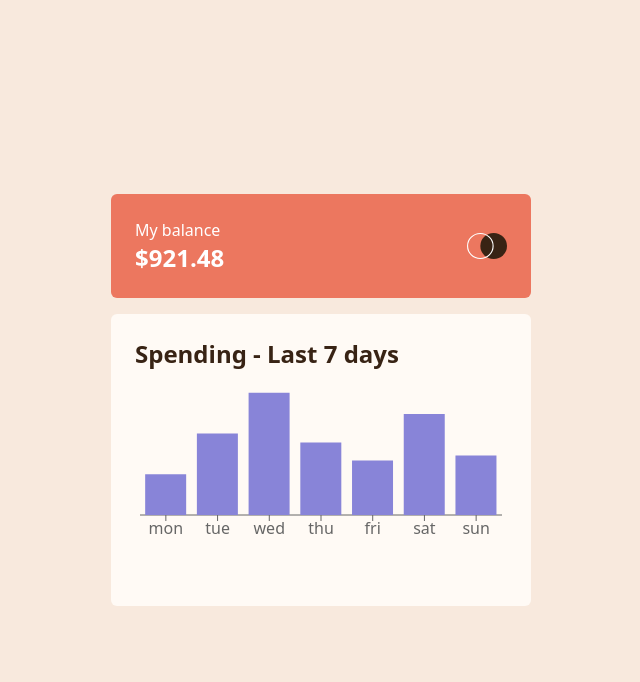
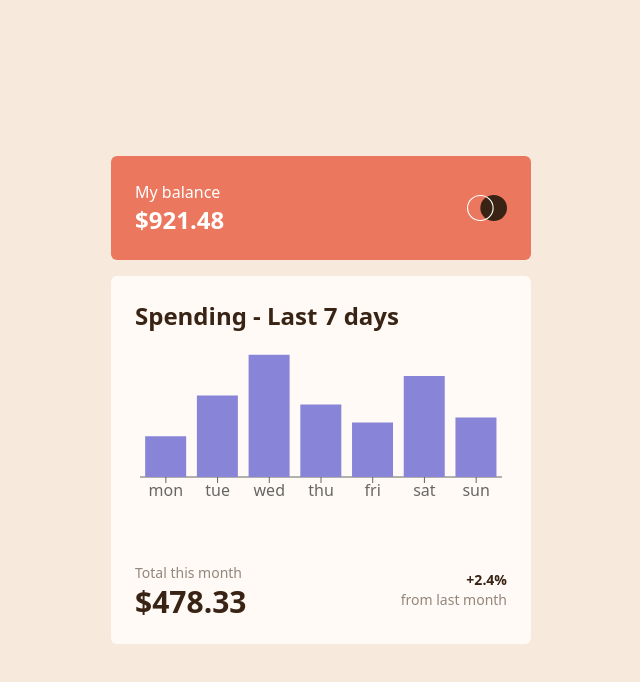
Before and after one commit to radriann21/expenses-charts-component-react, a React (Vite) app: page / in a window 1280 px wide. Shown: the top 682 px of the page, without its empty margins (319-959 px from the left). Built offline with nearby package versions, Linux system fonts and the light colour scheme.

Commit message:
feat: added custom tooltip

```diff
--- a/src/components/ChartsComponent.tsx
+++ b/src/components/ChartsComponent.tsx
@@ -1,12 +1,13 @@
 import data from "../data.json"
 import { ResponsiveContainer, BarChart, XAxis, Tooltip, Bar } from "recharts";
+import { CustomTooltip } from "./CustomTooltip";
 
 export const ChartsComponent = () => {
   return (
     <ResponsiveContainer height={180}>
       <BarChart data={data}>
         <XAxis dataKey="day" />
-        <Tooltip />
+        <Tooltip content={<CustomTooltip />} />
         <Bar dataKey="amount" fill="#8884d8" />
       </BarChart>
     </ResponsiveContainer>
--- /dev/null
+++ b/src/components/CustomTooltip.tsx
@@ -0,0 +1,10 @@
+export const CustomTooltip = ({ active, payload }: CustomTooltipProps) => {
+  if (active && payload && payload.length) {
+    return (
+      <div className="p-2 w-fit h-fit bg-neutral-dark-brown rounded-md text-sm font-bold text-neutral-cream">
+        <span>${payload[0].payload.amount}</span>
+      </div>
+    )
+  }
+  return null
+}
--- a/src/components/Divider.tsx
+++ b/src/components/Divider.tsx
@@ -1,6 +1,6 @@
 export const Divider = () => {
   return (
-    <span className="relative flex justify-center my-4">
+    <span className="relative flex justify-center my-6">
       <div
         className="absolute inset-x-0 top-1/2 h-px -translate-y-1/2 bg-transparent bg-neutral-medium-brown"
       ></div>
--- a/src/components/MainComponent.tsx
+++ b/src/components/MainComponent.tsx
@@ -17,6 +17,16 @@ export const MainComponent = () => {
         <h1 className="font-bold text-lg sm:text-2xl text-neutral-dark-brown">Spending - Last 7 days</h1>
         <ChartsComponent />
         <Divider />
+        <section className="flex items-center justify-between">
+          <div>
+            <span className="text-sm text-neutral-medium-brown">Total this month</span>
+            <span className="block text-lg sm:text-2xl md:text-3xl font-bold text-neutral-dark-brown">$478.33</span>
+          </div>
+          <div className="text-right text-sm">
+            <span className="text-neutral-dark-brown font-bold">+2.4%</span>
+            <span className="block text-neutral-medium-brown">from last month</span>
+          </div>
+        </section>
       </section>
     </article>
   )
--- /dev/null
+++ b/src/types/types.d.ts
@@ -0,0 +1,12 @@
+type DataProps = {
+  day: string;
+  amount: number;
+}
+
+type CustomTooltipProps = {
+  payload: {
+    payload: DataProps;
+  }[];
+  label: string | number;
+  active: boolean;
+}
```
